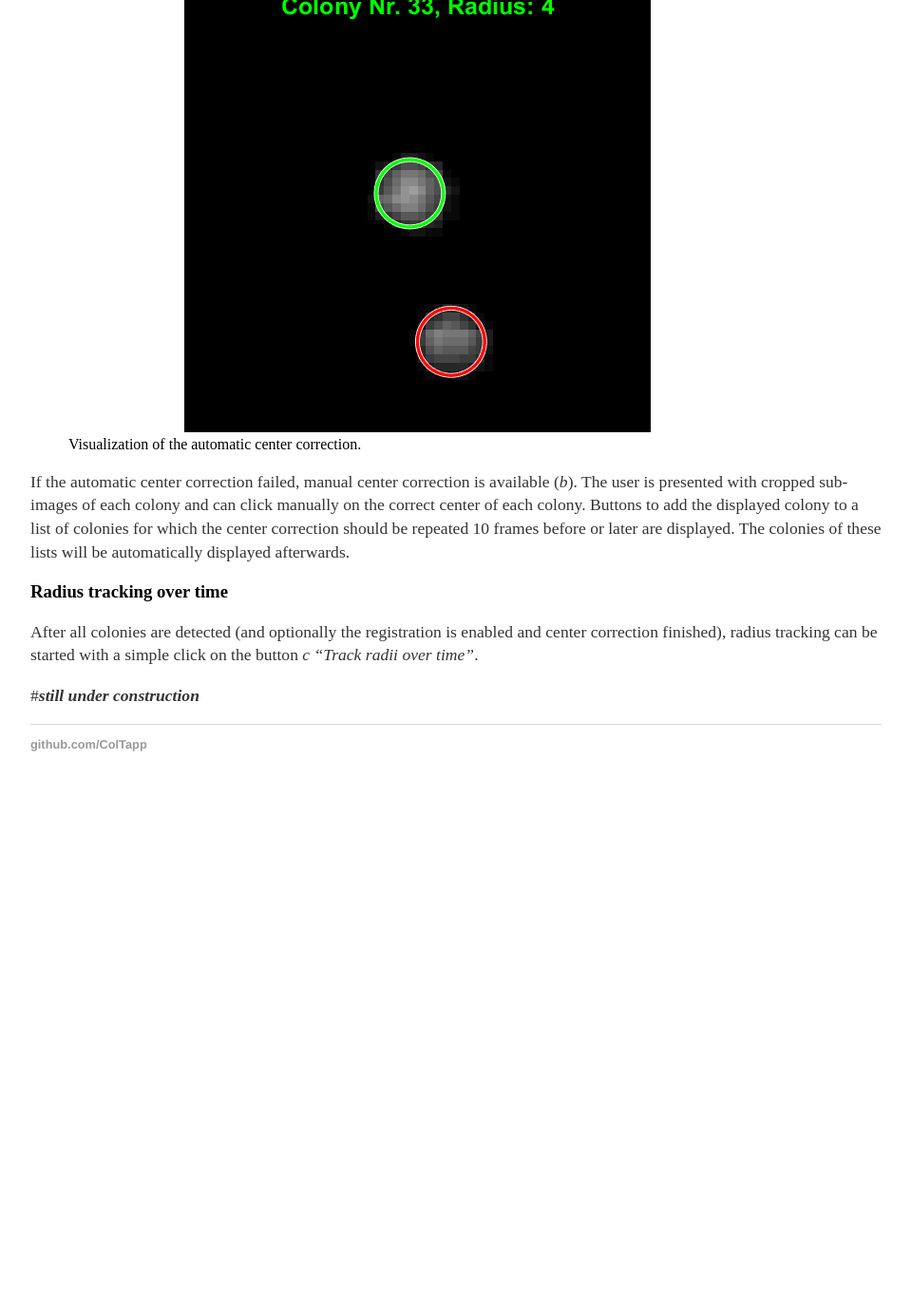
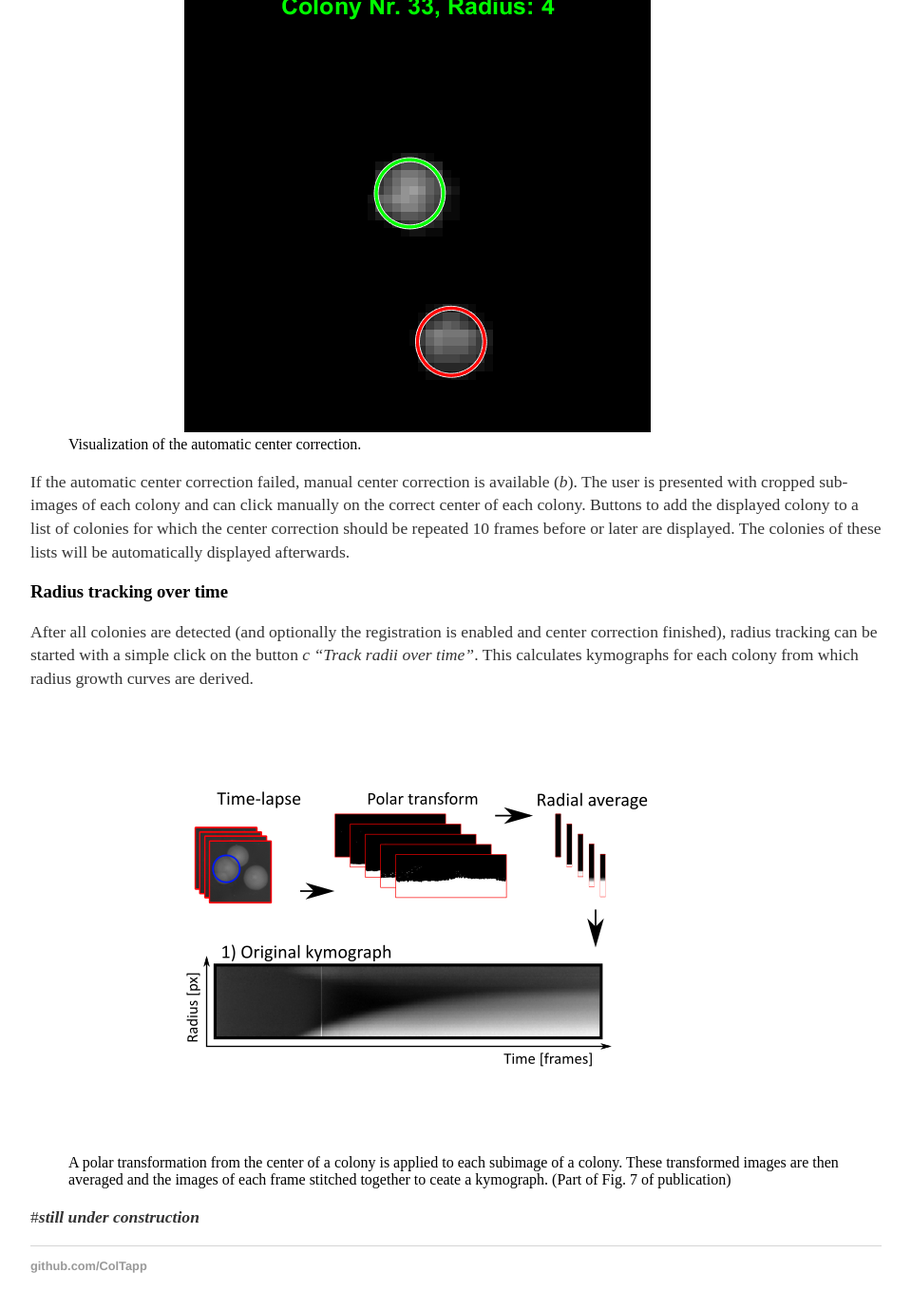
Before and after one commit to ColTapp/ColTapp.github.io, a Jekyll site: the page built from timelapse.md, in a window 1280 px wide and 1400 px high, scrolled down 1550 px. Shown: the top 1379 px of the window at 95% size, without its empty margins (160-1119 px from the left). Built offline with Jekyll 4.4.1, drawn with Linux system fonts in a browser that asks for light colours; before the commit the page ends 2401 px from its top, so only the background shows below that.

Commit message:
Update timelapse.md

```diff
--- a/timelapse.md
+++ b/timelapse.md
@@ -25,7 +25,12 @@ The centering of colony circles is crucial to track radii over time, especially
 If the automatic center correction failed, manual center correction is available (_b_). The user is presented with cropped sub-images of each colony and can click manually on the correct center of each colony. Buttons to add the displayed colony to a list of colonies for which the center correction should be repeated 10 frames before or later are displayed. The colonies of these lists will be automatically displayed afterwards.
 
 ### Radius tracking over time
-After all colonies are detected (and optionally the registration is enabled and center correction finished), radius tracking can be started with a simple click on the button _c "Track radii over time"_.
+After all colonies are detected (and optionally the registration is enabled and center correction finished), radius tracking can be started with a simple click on the button _c "Track radii over time"_. This calculates kymographs for each colony from which radius growth curves are derived.
+<figure>
+  <img src="{{site.url}}/assets/images/TL1.png" alt="Kymograph" height="467px"/>
+  <figcaption>A polar transformation from the center of a colony is applied to each subimage of a colony. These transformed images are then averaged and the images of each frame stitched together to ceate a kymograph. (Part of Fig. 7 of publication)</figcaption>
+</figure>
+
 
 
 #*__still under construction__*
```
